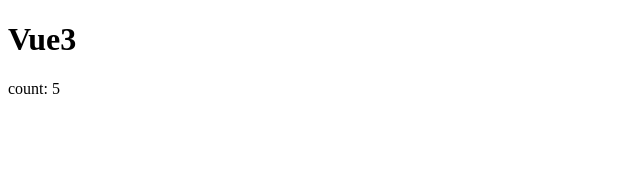
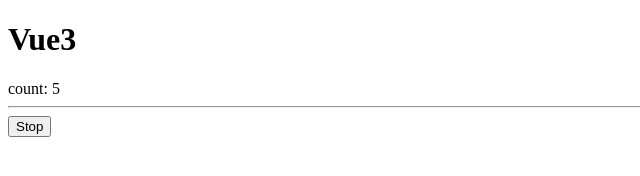
Before and after one commit to CottonTesseract/practice_vue3, a plain HTML site: page index.html in a window 1280 px wide. Shown: the whole page, without its empty margins (0-640 px from the left). Drawn offline with nearby package versions, Linux system fonts and the light colour scheme.

Commit message:
add stop button

```diff
--- a/index.html
+++ b/index.html
@@ -9,17 +9,28 @@
 		<h1>Vue3</h1>
 		<div id="app">
 			{{ message }}
+			<hr>
+			<button onclick="doAction()">Stop</button>
 		</div>
 		<script>
+			let timer = null
+
+			function doAction() {
+				clearInterval(timer)
+			}
+
 			const appdata = {
 				data() {
 					return{
-						message: "Hello, Vue!",
-						count: 0
+						message: ''
 					}
 				},
+				created() {
+					this.message = 'Hello Vue!'
+					this.count = 0
+				},
 				mounted() {
-					setInterval(() => {
+					timer = setInterval(() => {
 						this.count++
 						this.message = 'count: ' + this.count
 					}, 1000)
```
